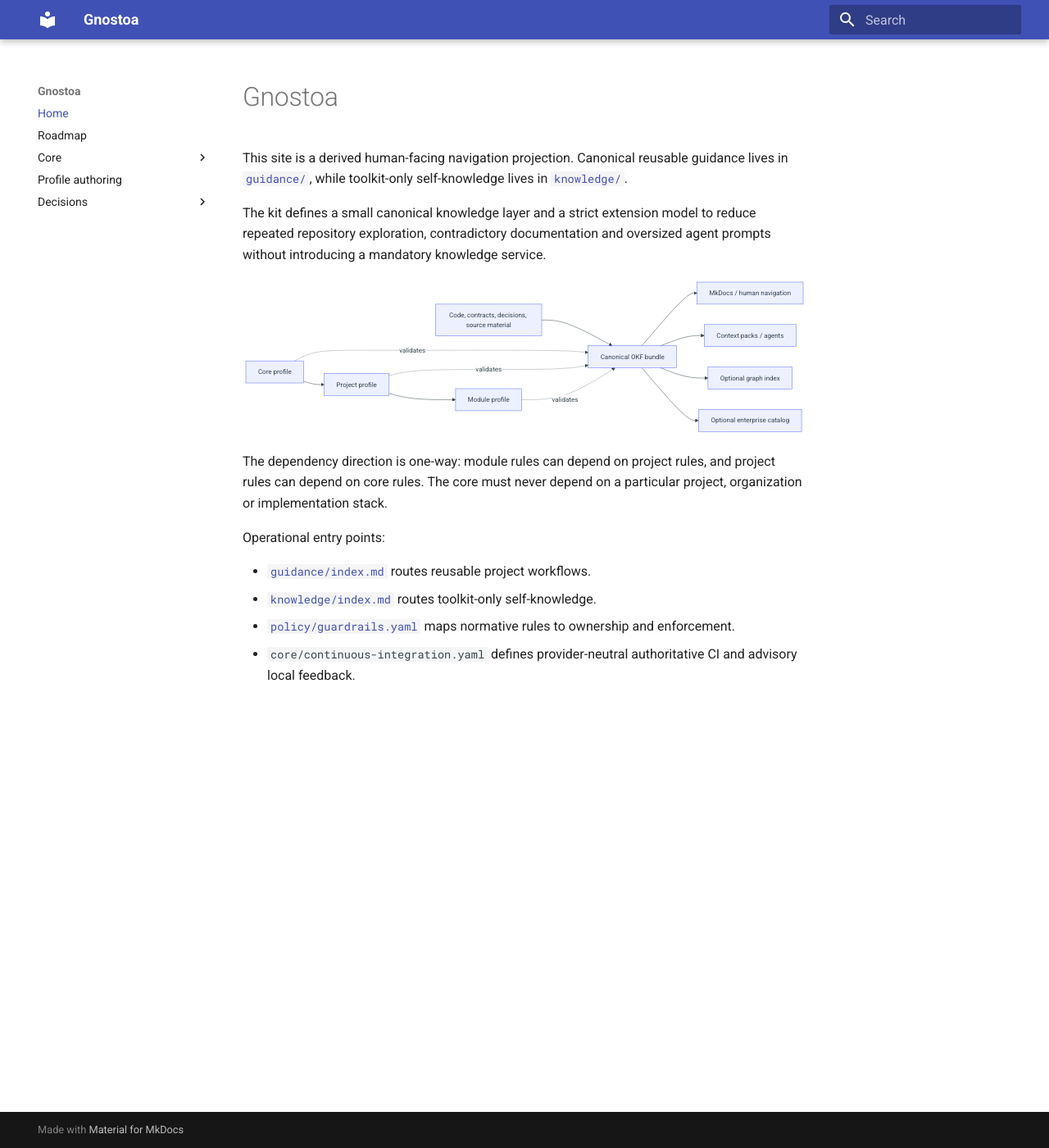
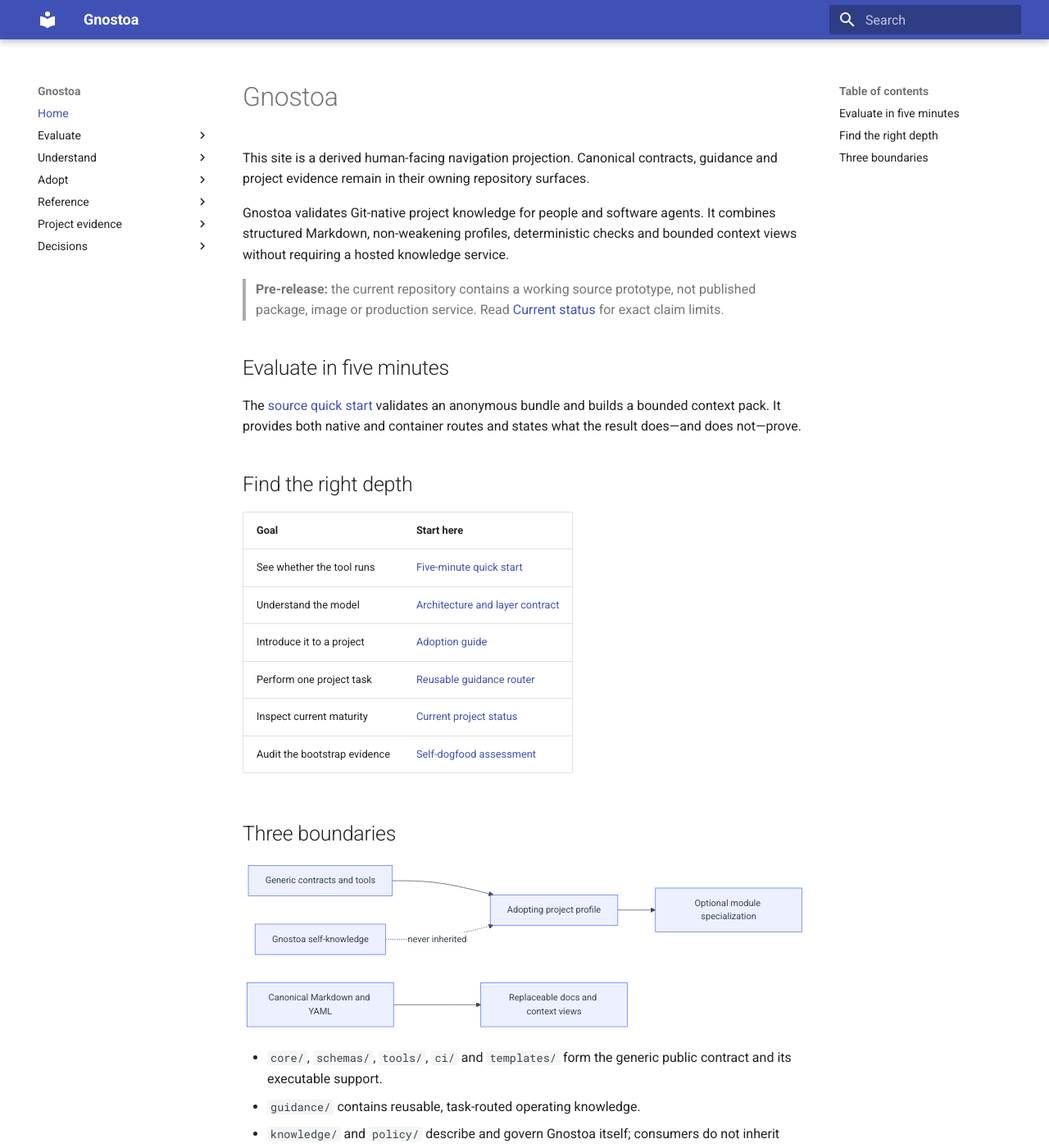
Before and after one commit to ktogias/gnostoa, an MkDocs documentation site: the page built from docs/index.md, in a window 1280 px wide and 1400 px high. Shown: the whole window at 82% size. Built offline with MkDocs 1.6.1 and Material for MkDocs 9.7.7, drawn with Linux system fonts in a browser that asks for light colours; some of the changed text lies outside the part shown.

Commit message:
build the publication front door

````diff
--- a/docs/index.md
+++ b/docs/index.md
@@ -1,37 +1,49 @@
 # Gnostoa
 
-This site is a derived human-facing navigation projection. Canonical reusable
-guidance lives in [`guidance/`](../guidance/index.md), while toolkit-only
-self-knowledge lives in [`knowledge/`](../knowledge/index.md).
+This site is a derived human-facing navigation projection. Canonical contracts,
+guidance and project evidence remain in their owning repository surfaces.
 
-The kit defines a small canonical knowledge layer and a strict extension model
-to reduce repeated repository exploration, contradictory documentation and
-oversized agent prompts without introducing a mandatory knowledge service.
+Gnostoa validates Git-native project knowledge for people and software agents.
+It combines structured Markdown, non-weakening profiles, deterministic checks
+and bounded context views without requiring a hosted knowledge service.
+
+> **Pre-release:** the current repository contains a working source prototype,
+> not published package, image or production service. Read
+> [Current status](status.md) for exact claim limits.
+
+## Evaluate in five minutes
+
+The [source quick start](quick-start.md) validates an anonymous bundle and
+builds a bounded context pack. It provides both native and container routes and
+states what the result does—and does not—prove.
+
+## Find the right depth
+
+| Goal | Start here |
+|---|---|
+| See whether the tool runs | [Five-minute quick start](quick-start.md) |
+| Understand the model | [Architecture and layer contract](core/architecture.md) |
+| Introduce it to a project | [Adoption guide](core/adoption.md) |
+| Perform one project task | [Reusable guidance router](../guidance/index.md) |
+| Inspect current maturity | [Current project status](status.md) |
+| Audit the bootstrap evidence | [Self-dogfood assessment](../knowledge/assessments/gnostoa-self-dogfood-bootstrap-assessment.md) |
+
+## Three boundaries
 
 ```mermaid
 flowchart LR
-    C[Core profile] --> P[Project profile]
-    P --> M[Module profile]
-    S[Code, contracts, decisions, source material] --> K[Canonical OKF bundle]
-    C -. validates .-> K
-    P -. validates .-> K
-    M -. validates .-> K
-    K --> H[MkDocs / human navigation]
-    K --> A[Context packs / agents]
-    K --> G[Optional graph index]
-    K --> E[Optional enterprise catalog]
+    C[Generic contracts and tools] --> P[Adopting project profile]
+    P --> M[Optional module specialization]
+    K[Canonical Markdown and YAML] --> V[Replaceable docs and context views]
+    S[Gnostoa self-knowledge] -. never inherited .-> P
 ```
 
-The dependency direction is one-way: module rules can depend on project rules,
-and project rules can depend on core rules. The core must never depend on a
-particular project, organization or implementation stack.
+- `core/`, `schemas/`, `tools/`, `ci/` and `templates/` form the generic public
+  contract and its executable support.
+- `guidance/` contains reusable, task-routed operating knowledge.
+- `knowledge/` and `policy/` describe and govern Gnostoa itself; consumers do
+  not inherit them.
 
-Operational entry points:
-
-- [`guidance/index.md`](../guidance/index.md) routes reusable project workflows.
-- [`knowledge/index.md`](../knowledge/index.md) routes toolkit-only
-  self-knowledge.
-- [`policy/guardrails.yaml`](../policy/guardrails.yaml) maps normative rules to
-  ownership and enforcement.
-- `core/continuous-integration.yaml` defines provider-neutral authoritative CI
-  and advisory local feedback.
+The navigation deliberately foregrounds evaluation, adoption and public
+contracts. Detailed guidance and project evidence remain linkable and
+searchable without becoming the first-reader path.
--- a/mkdocs.yml
+++ b/mkdocs.yml
@@ -1,16 +1,48 @@
 site_name: Gnostoa
-site_description: Reusable, layered knowledge architecture for people and agents
+site_description: Git-native project knowledge validation for people and agents
 theme:
   name: material
+
+# The builder stages canonical surfaces beside docs/. Keep all of them
+# linkable while suppressing warnings for detail intentionally omitted from the
+# first-reader navigation. MkDocs excludes templates/ by default; the explicit
+# negation makes project templates inspectable from adoption guidance.
+exclude_docs: |
+  !templates/**
+not_in_nav: |
+  guidance/**
+  knowledge/**
+  policy/**
+  schemas/**
+  templates/**
+
 nav:
   - Home: index.md
-  - Roadmap: roadmap.md
-  - Core:
+  - Evaluate:
+      - Five-minute quick start: quick-start.md
+      - Current status: status.md
+  - Understand:
       - Architecture: core/architecture.md
       - Toolchain: core/toolchain.md
+      - Profile authoring: profiles.md
       - Governance: core/governance.md
-      - Adoption: core/adoption.md
-  - Profile authoring: profiles.md
+  - Adopt:
+      - Adoption overview: core/adoption.md
+      - Bootstrap a new project: guidance/workflows/bootstrap-new-project.md
+      - Adopt an existing project: guidance/workflows/adopt-existing-project.md
+      - Create a specialization: guidance/workflows/create-specialization.md
+      - Configure CI: guidance/workflows/configure-continuous-integration.md
+  - Reference:
+      - Reusable guidance: guidance/index.md
+      - Public inheritance contract: knowledge/contracts/public-inheritance-surface.md
+      - Runtime and distribution: guidance/reference/runtime-and-distribution.md
+      - Continuous-integration contract: guidance/reference/continuous-integration-contract.md
+      - Non-negotiable guardrails: guidance/guardrails/non-negotiable.md
+  - Project evidence:
+      - Roadmap: roadmap.md
+      - Project status: knowledge/project/gnostoa.md
+      - Self-dogfood assessment: knowledge/assessments/gnostoa-self-dogfood-bootstrap-assessment.md
+      - First-publication runbook: knowledge/runbooks/prepare-first-publication.md
   - Decisions:
       - OKF as canonical format: decisions/0001-okf-as-canonical-format.md
       - Profiles instead of copies: decisions/0002-profile-inheritance.md
@@ -26,6 +58,7 @@ nav:
       - Versioned public schema identifiers: decisions/0012-use-versioned-public-schema-identifiers.md
       - Deferred private-repository enforcement: decisions/0013-defer-provider-enforcement-while-private.md
       - Stricter Gnostoa self-governance: decisions/0014-strengthen-gnostoa-self-governance.md
+
 markdown_extensions:
   - admonition
   - tables
````
Also changed, not shown: README.md (+135 -195 lines), docs/quick-start.md (added, +101 -0 lines), docs/status.md (added, +55 -0 lines), knowledge/runbooks/prepare-first-publication.md (+7 -0 lines), 2 other files.
